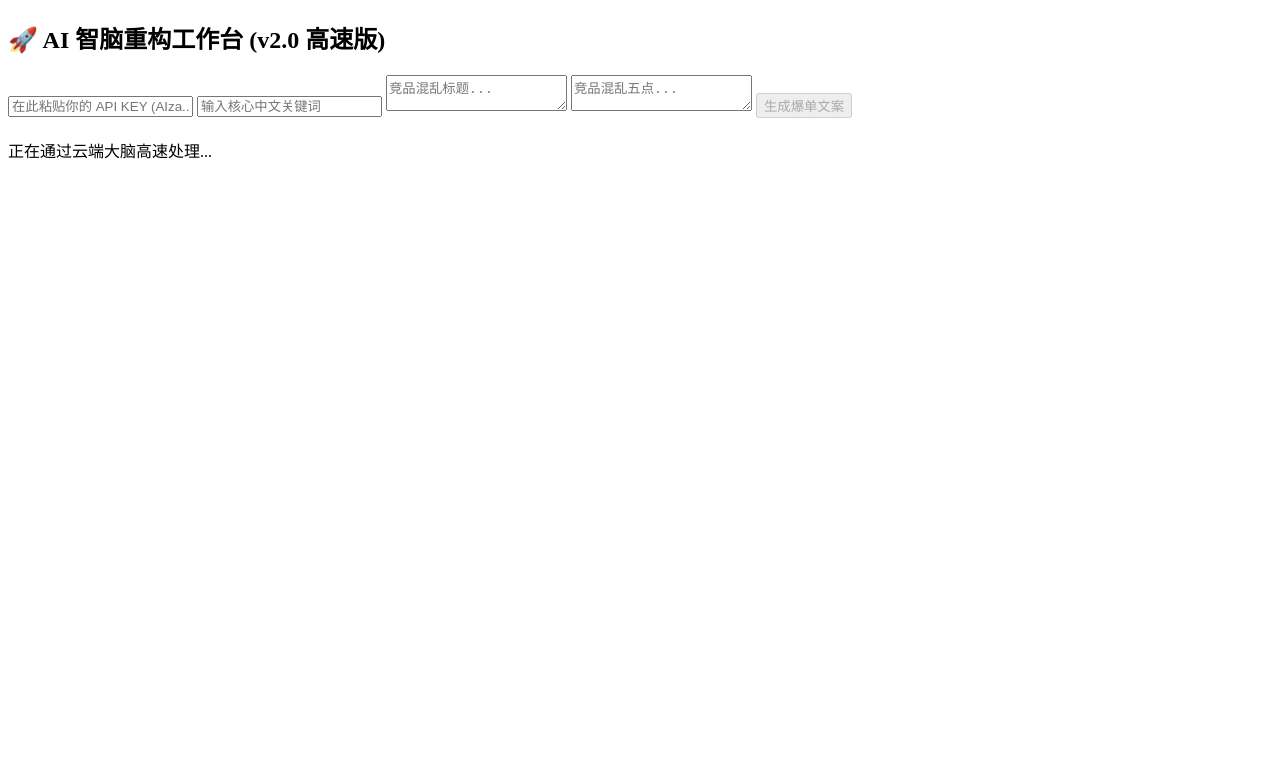
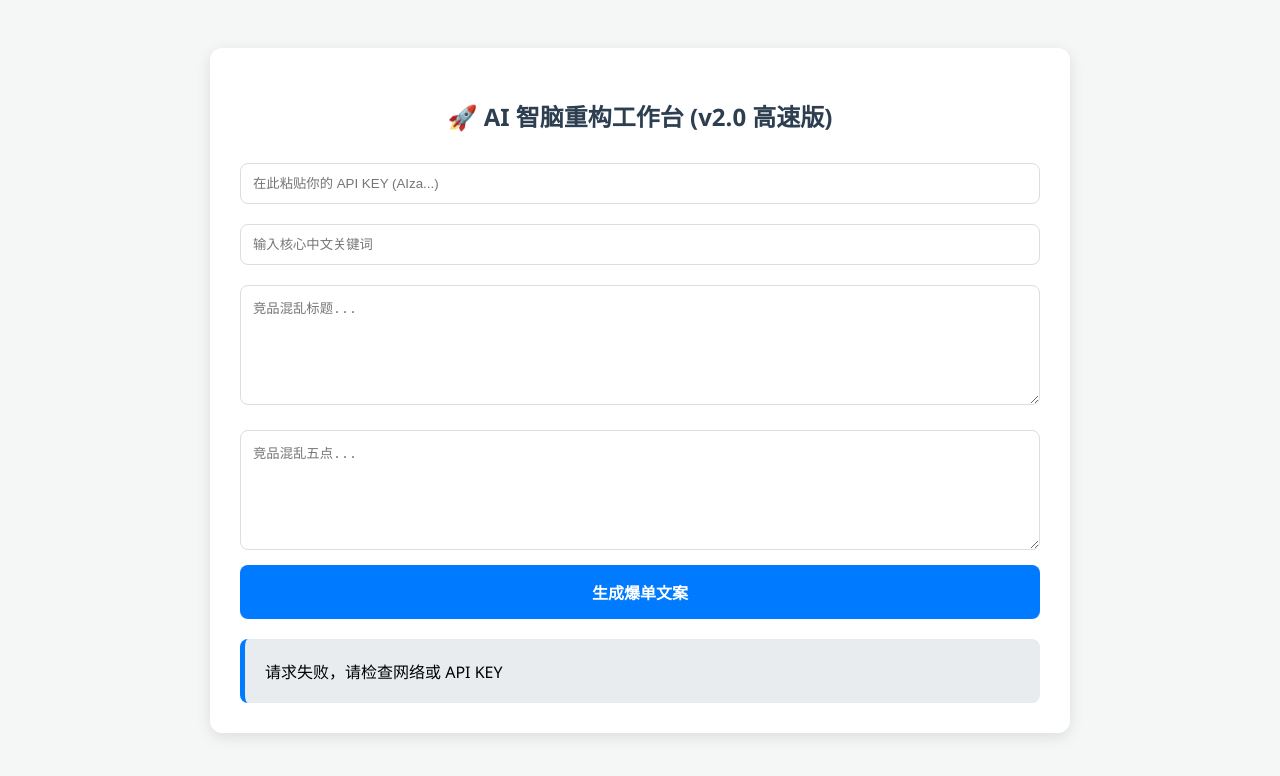
Before and after one commit to 2046951165-ctrl/listing-tool, a website: page index.html in a window 1280 px wide. Both pictures are taken after a click on the button "生成爆单文案". Drawn offline with Linux system fonts and the light colour scheme; no server answers.

Commit message:
Update index.html

```diff
--- a/index.html
+++ b/index.html
@@ -1,6 +1,19 @@
 <!DOCTYPE html>
 <html>
-<head><meta charset="UTF-8"><title>AI 中东电商 Listing 工作台</title></head>
+<head>
+    <meta charset="UTF-8">
+    <title>AI 中东电商 Listing 工作台</title>
+    <style>
+        body { font-family: 'Segoe UI', sans-serif; background: #f4f7f6; padding: 40px; }
+        .container { max-width: 800px; margin: auto; background: white; padding: 30px; border-radius: 12px; box-shadow: 0 4px 15px rgba(0,0,0,0.1); }
+        h2 { color: #2c3e50; text-align: center; }
+        input, textarea { width: 100%; margin: 10px 0; padding: 12px; border: 1px solid #ddd; border-radius: 8px; box-sizing: border-box; }
+        textarea { height: 120px; }
+        button { width: 100%; padding: 15px; background: #007bff; color: white; border: none; border-radius: 8px; cursor: pointer; font-size: 16px; font-weight: bold; }
+        button:hover { background: #0056b3; }
+        #output { background: #e9ecef; padding: 20px; border-radius: 8px; margin-top: 20px; border-left: 5px solid #007bff; white-space: pre-wrap; }
+    </style>
+</head>
 <body>
     <div class="container">
         <h2>🚀 AI 智脑重构工作台 (v2.0 高速版)</h2>
@@ -9,14 +22,14 @@
         <textarea id="rawTitle" placeholder="竞品混乱标题..."></textarea>
         <textarea id="rawBullets" placeholder="竞品混乱五点..."></textarea>
         <button id="btn" onclick="generateListing()">生成爆单文案</button>
-        <div id="output" style="white-space: pre-wrap; margin-top: 20px;"></div>
+        <div id="output">文案生成结果将在这里显示...</div>
     </div>
     <script>
         async function generateListing() {
             const btn = document.getElementById('btn');
             const outputDiv = document.getElementById('output');
             btn.disabled = true;
-            outputDiv.innerText = "正在通过云端大脑高速处理...";
+            outputDiv.innerText = "正在通过云端大脑高速处理中，请稍候...";
 
             const payload = {
                 apiKey: document.getElementById('apiKey').value.trim(),
@@ -25,6 +38,7 @@
                 bullets: document.getElementById('rawBullets').value.trim()
             };
 
+            try {
                 const response = await fetch('/generate', {
                     method: 'POST',
                     headers: {'Content-Type': 'application/json'},
@@ -32,6 +46,9 @@
                 });
                 const data = await response.json();
                 outputDiv.innerText = data.text || data.error;
+            } catch (err) {
+                outputDiv.innerText = "请求失败，请检查网络或 API KEY";
+            }
             btn.disabled = false;
         }
     </script>
```
Lines whose indentation alone changed are shown as unchanged.
